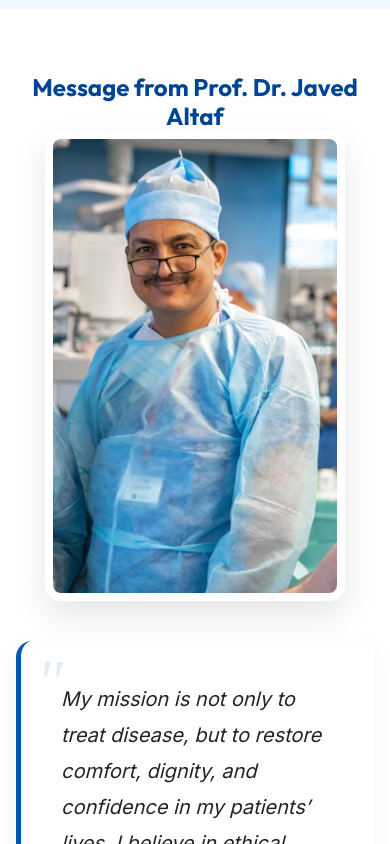
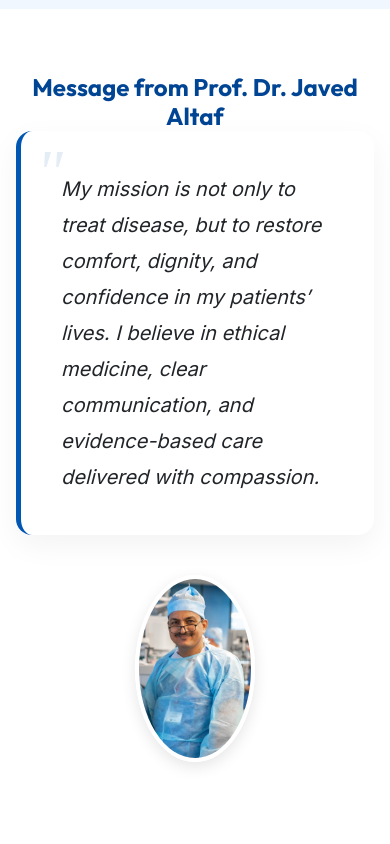
Before and after one commit to M-Nabeegh/altafwebsite, a React (Vite) app: page / in a window 390 px wide. Shown: the part 6440-7284 px from the top of the page. Built offline with nearby package versions, Linux system fonts and the light colour scheme.

Commit message:
style: make doctor image smaller and improve mobile layout

```diff
--- a/src/index.css
+++ b/src/index.css
@@ -1324,3 +1324,23 @@ ul {
     gap: 15px;
   }
 }
+
+/* --- Message Section Image Styles --- */
+.message-img {
+  width: 100%;
+  max-width: 250px;
+  height: auto;
+  border-radius: 16px;
+  box-shadow: 0 15px 35px rgba(0,0,0,0.1);
+  object-fit: cover;
+  border: 8px solid white;
+}
+
+@media (max-width: 768px) {
+  .message-img {
+    max-width: 120px;
+    border-width: 4px;
+    border-radius: 50%;
+    box-shadow: 0 5px 15px rgba(0,0,0,0.1);
+  }
+}
--- a/src/pages/Home.jsx
+++ b/src/pages/Home.jsx
@@ -141,7 +141,7 @@ const Home = () => {
                         <div className="section-header text-center mb-5">
                             <h2>Message from Prof. Dr. Javed Altaf</h2>
                         </div>
-                        <div style={{ display: 'flex', flexWrap: 'wrap-reverse', alignItems: 'center', justifyContent: 'center', gap: '40px' }}>
+                        <div style={{ display: 'flex', flexWrap: 'wrap', alignItems: 'center', justifyContent: 'center', gap: '40px' }}>
                             <div style={{ flex: '2 1 400px' }}>
                                 <blockquote style={{
                                     fontSize: '1.25rem',
@@ -161,8 +161,8 @@ const Home = () => {
                                     <p style={{ position: 'relative', zIndex: 1, margin: 0 }}>My mission is not only to treat disease, but to restore comfort, dignity, and confidence in my patients’ lives. I believe in ethical medicine, clear communication, and evidence-based care delivered with compassion.</p>
                                 </blockquote>
                             </div>
-                            <div style={{ flex: '0 1 350px', display: 'flex', justifyContent: 'center' }}>
-                                <img src="/doctor-scrubs.jpg" alt="Prof. Dr. Javed Altaf in Scrubs" loading="lazy" style={{ width: '100%', maxWidth: '300px', height: 'auto', borderRadius: '16px', boxShadow: '0 15px 35px rgba(0,0,0,0.1)', objectFit: 'cover', border: '8px solid white' }} />
+                            <div className="message-img-container" style={{ flex: '0 1 auto', display: 'flex', justifyContent: 'center' }}>
+                                <img src="/doctor-scrubs.jpg" alt="Prof. Dr. Javed Altaf in Scrubs" loading="lazy" className="message-img" />
                             </div>
                         </div>
                     </div>
```
